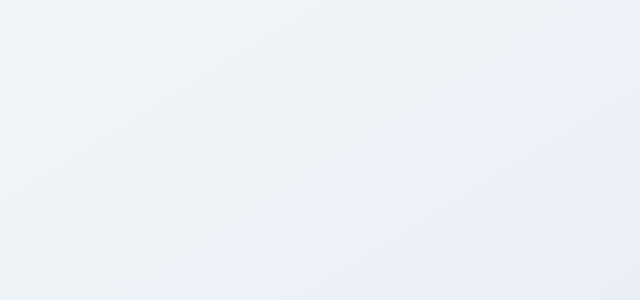
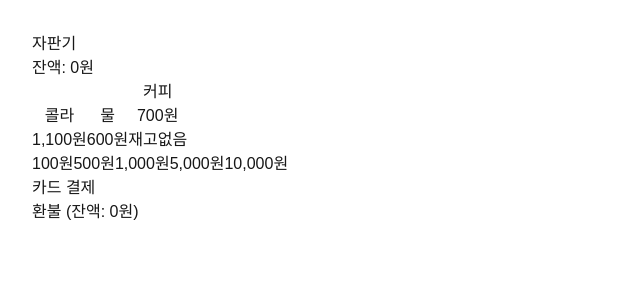
Before and after one commit to hetarho/haeram-vending-machine, a Next.js app: page / in a window 1280 px wide. Shown: the top 300 px of the page, without its empty margins (0-640 px from the left). Built offline with nearby package versions, Linux system fonts and the light colour scheme.

Commit message:
feat: Implement task008 - Integrate vending machine into main page

```diff
--- a/app/page.tsx
+++ b/app/page.tsx
@@ -1,8 +1,12 @@
-export default function Home() {
+import { listProducts } from './api/listProducts';
+import { VendingMachineContainer } from '@/src/components/VendingMachineContainer';
+
+export default async function Home() {
+  const initialData = await listProducts();
 
   return (
-    <div className="flex min-h-screen items-center justify-center bg-linear-to-br from-slate-100 to-slate-200 p-4 font-sans">
-
-    </div>
+    <main className="min-h-screen p-8">
+      <VendingMachineContainer initialData={initialData} />
+    </main>
   );
 }
```
